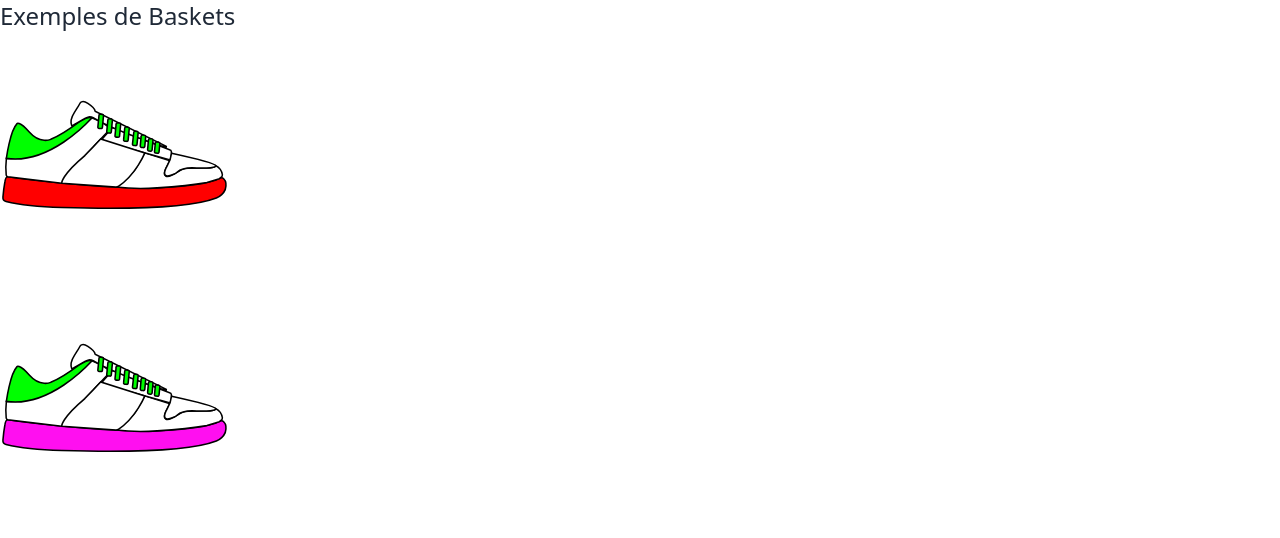
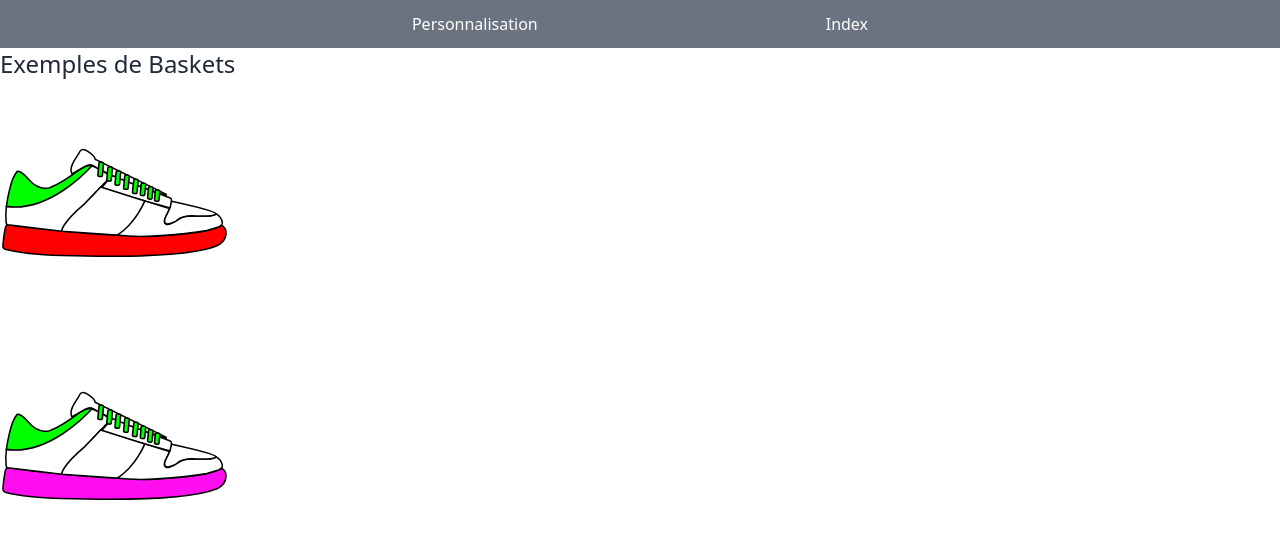
Before and after one commit to MMI-NFC-DEV-2022/configurateur-Kujundzic-Minel, a Vue app: page / in a window 1280 px wide. Shown: the top 538 px of the page. Built offline with nearby package versions, Linux system fonts and the light colour scheme; what @formkit/vue would draw is missing.

Commit message:
select couleur fonctionnel

```diff
--- a/src/App.vue
+++ b/src/App.vue
@@ -1,10 +1,15 @@
 <script setup lang="ts">
 import { RouterLink, RouterView } from 'vue-router'
 import {Suspense} from 'vue'
+import Personnalisation from 'src/pages/Personnalisation.vue'
+import Index from 'src/pages/index.vue'
 </script>
 
 <template>
-
+  <header class="flex space-x-72 justify-center bg-gray-500 p-3 text-white font-3xl">
+    <RouterLink to="/personnalisation">Personnalisation</RouterLink>
+    <RouterLink to="/">Index</RouterLink>
+  </header>
 
   <Suspense>
     <RouterView />
--- a/src/components/FormBasket.vue
+++ b/src/components/FormBasket.vue
@@ -1,15 +1,16 @@
 <script setup lang="ts">
 import { ref } from 'vue'
 import type { ChaussureSvg } from '@/types'
+import { colors } from '@/types'
 import SvgProfil from '@/components/SvgProfil.vue'
 import SvgDessus from '@/components/SvgDessus.vue'
 
 const props = defineProps<{
-  data?: Basket;
+  data?: ChaussureSvg;
   id?: string;
 }>();
 
-const basket = ref<Basket>(props.data ?? {});
+const basket = ref<ChaussureSvg>(props.data ?? {});
 </script>
 
 <template>
@@ -28,14 +29,14 @@ const basket = ref<Basket>(props.data ?? {});
     </div>
 
     <FormKit type="form" v-model="basket">
-      <FormKit name="semelle" label="semelle" value="#ffffff" type="color"></FormKit>
-      <FormKit name="empeigne" label="empeigne" value="#ffffff" type="color"></FormKit>
-      <FormKit name="pointe" label="pointe" value="#ffffff" type="color"></FormKit>
-      <FormKit name="oeillet" label="oeillet" value="#ffffff" type="color"></FormKit>
-      <FormKit name="bande" label="bande" value="#ffffff" type="color"></FormKit>
-      <FormKit name="languette" label="languette" value="#ffffff" type="color"></FormKit>
-      <FormKit name="lacet" label="lacet" value="#ffffff" type="color"></FormKit>
-      <FormKit name="trimestre" label="trimestre" value="#ffffff" type="color"></FormKit>
+      <FormKit name="semelle" label="semelle" value="#ffffff" type="select" :options="colors"></FormKit>
+      <FormKit name="empeigne" label="empeigne" value="#ffffff" type="select" :options="colors"></FormKit>
+      <FormKit name="pointe" label="pointe" value="#ffffff" type="select" :options="colors"></FormKit>
+      <FormKit name="oeillet" label="oeillet" value="#ffffff" type="select" :options="colors"></FormKit>
+      <FormKit name="bande" label="bande" value="#ffffff" type="select" :options="colors"></FormKit>
+      <FormKit name="languette" label="languette" value="#ffffff" type="select" :options="colors"></FormKit>
+      <FormKit name="lacet" label="lacet" value="#ffffff" type="select" :options="colors"></FormKit>
+      <FormKit name="trimestre" label="trimestre" value="#ffffff" type="select" :options="colors"></FormKit>
     </FormKit>
     </div>
 </template>
--- a/src/pages/index.vue
+++ b/src/pages/index.vue
@@ -1,27 +1,28 @@
 <script setup lang="ts">
-import BasketProfil from "../components/BasketProfil.vue";
-import type { Basket } from "../types";
-const exemples: Basket [] = [{
-  semelle: "#FF0000",
-  empeigne: "#FFFFFF",
-  pointe: "#FFFFFF",
-  oeillet: "#FFFFFF",
-  bande: "#00FF00",
-  languette: "#FFFFFF",
-  lacet: "#00FF00",
-  trimestre: "#FFFFFF",
-},
-{
-semelle: "#FF0FF0",
-  empeigne: "#FFFFFF",
-  pointe: "#FFFFFF",
-  oeillet: "#FFFFFF",
-  bande: "#00FF00",
-  languette: "#FFFFFF",
-  lacet: "#00FF00",
-  trimestre: "#FFFFFF",
-},
-];
+import BasketProfil from '../components/BasketProfil.vue'
+import type { ChaussureSvg } from '../types'
+const exemples: ChaussureSvg[] = [
+  {
+    semelle: '#FF0000',
+    empeigne: '#FFFFFF',
+    pointe: '#FFFFFF',
+    oeillet: '#FFFFFF',
+    bande: '#00FF00',
+    languette: '#FFFFFF',
+    lacet: '#00FF00',
+    trimestre: '#FFFFFF'
+  },
+  {
+    semelle: '#FF0FF0',
+    empeigne: '#FFFFFF',
+    pointe: '#FFFFFF',
+    oeillet: '#FFFFFF',
+    bande: '#00FF00',
+    languette: '#FFFFFF',
+    lacet: '#00FF00',
+    trimestre: '#FFFFFF'
+  }
+]
 </script>
 
 <template>
@@ -29,13 +30,13 @@ semelle: "#FF0FF0",
     <h1 class="text-2xl">Exemples de Baskets</h1>
     <div class="flex flex-wrap gap-2">
       <div class="w-64">
-        <RouterLink
+        <RouterLink  v-for="(exemple,i) in exemples"  :key="i"
           :to="{
             name: '/basket/exemple/[data]',
-            params: { data: JSON.stringify(exemples) },
+            params: { data: JSON.stringify(exemple) }
           }"
         >
-          <BasketProfil class="w-64" v-for="exemple in exemples" v-bind="exemple" />
+          <BasketProfil class="w-64" v-bind="exemple"  />
         </RouterLink>
       </div>
     </div>
```
Also changed, not shown: src/components/FormSvg.vue (+7 -1 lines).
